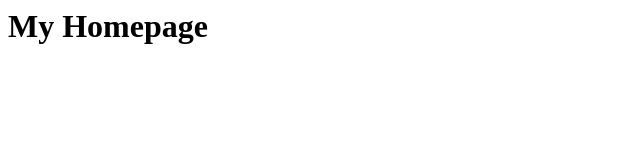
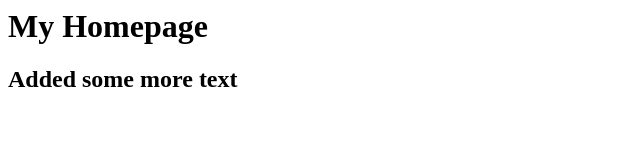
Before and after one commit to SChaudhary2020/link-in-bio, a plain HTML site: page index.html in a window 1280 px wide. Shown: the whole page, without its empty margins (0-640 px from the left). Drawn offline with Linux system fonts and the light colour scheme.

Commit message:
Added more text

```diff
--- a/index.html
+++ b/index.html
@@ -1 +1,2 @@
 <h1>My Homepage</h1>
+<h2>Added some more text</h2>
```
